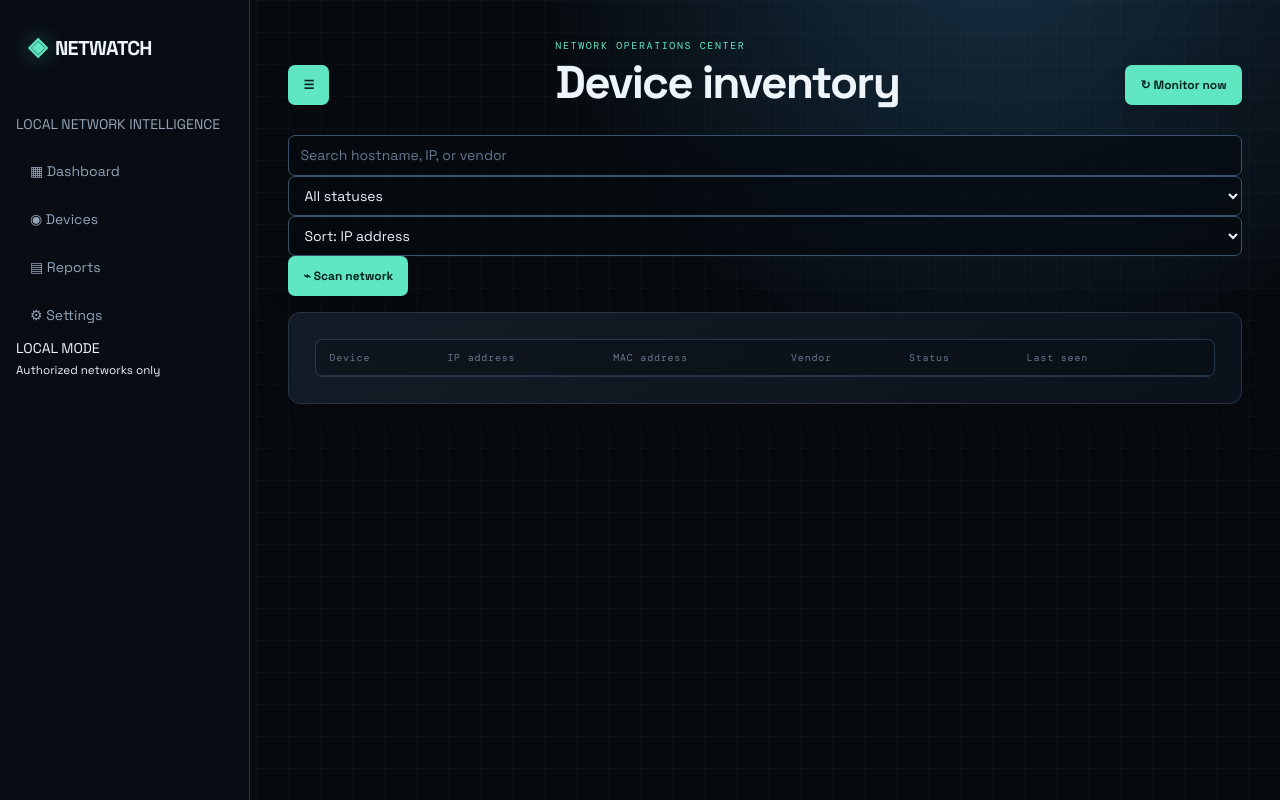
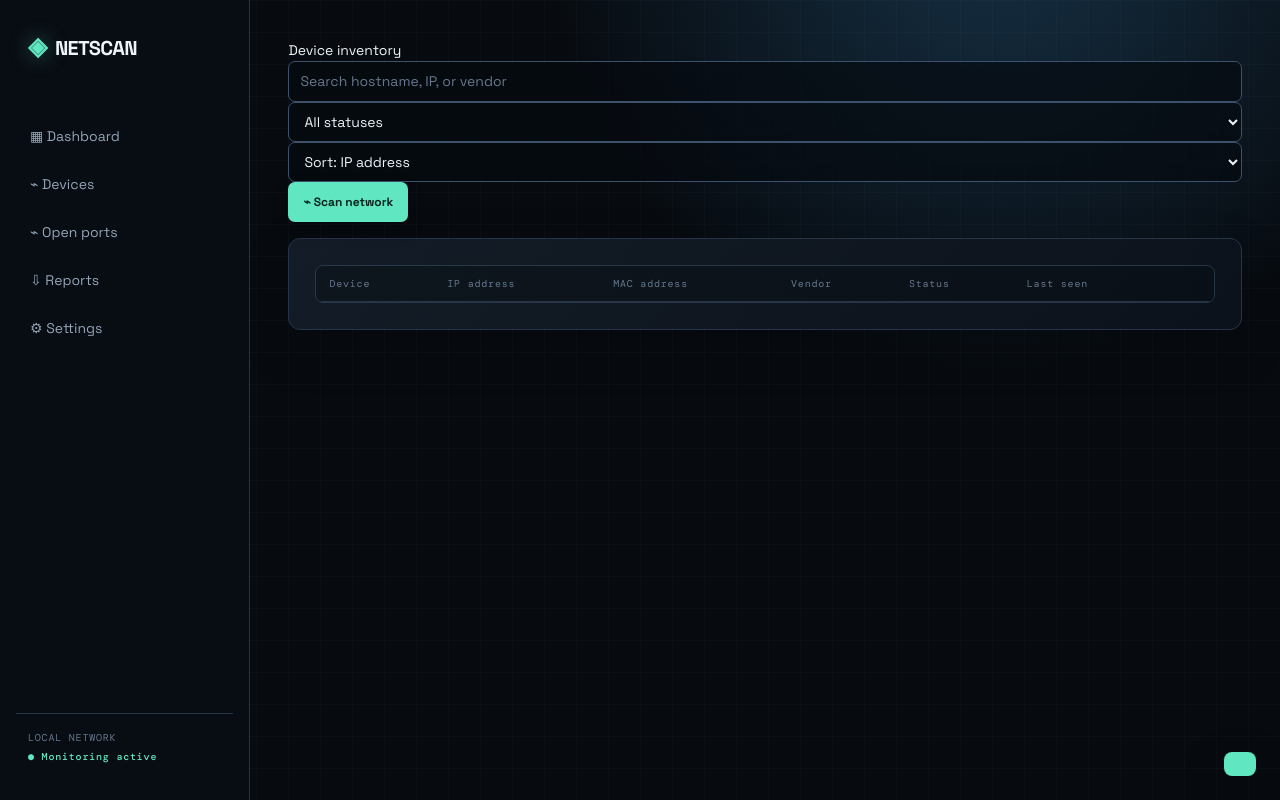
Before and after one commit to PROFF-Albert/NETSCAN, a Python web app: template templates/devices.html in a window 1280 px wide. Run offline with Jinja, Linux system fonts and the light colour scheme; the template is opened without the code that fills it, so the values that code supplies are empty.

Commit message:
ui: standardize base template title/brand to NETSCAN and remove leftover NetWatch demo wording

```diff
--- a/templates/base.html
+++ b/templates/base.html
@@ -1 +1,31 @@
-<!doctype html><html lang="en"><head><meta charset="utf-8"><meta name="viewport" content="width=device-width,initial-scale=1"><title>{% block title %}NetWatch{% endblock %}</title><link rel="stylesheet" href="/static/style.css"><script src="https://cdn.jsdelivr.net/npm/chart.js@4.4.7/dist/chart.umd.min.js" defer></script><script src="/static/app.js" defer></script></head><body data-page="{{ page }}"><aside><div class="brand"><span>◈</span> NETWATCH</div><p class="caption">LOCAL NETWORK INTELLIGENCE</p><nav><a class="{% if page == 'dashboard' %}active{% endif %}" href="/">▦ Dashboard</a><a class="{% if page == 'devices' %}active{% endif %}" href="/devices">◉ Devices</a><a class="{% if page == 'reports' %}active{% endif %}" href="/reports">▤ Reports</a><a class="{% if page == 'settings' %}active{% endif %}" href="/settings">⚙ Settings</a></nav><div class="side-note"><i></i> LOCAL MODE<br><small>Authorized networks only</small></div></aside><main><header><button class="menu" aria-label="Toggle menu">☰</button><div><p class="eyebrow">NETWORK OPERATIONS CENTER</p><h1>{% block heading %}Dashboard{% endblock %}</h1></div><div class="header-actions"><button id="monitor-now" class="quiet">↻ Monitor now</button><span id="clock"></span></div></header>{% block content %}{% endblock %}</main><div id="toasts" aria-live="polite"></div></body></html>
+<!doctype html>
+<html lang="en">
+<head>
+  <meta charset="utf-8">
+  <meta name="viewport" content="width=device-width,initial-scale=1">
+  <title>{% block title %}NETSCAN{% endblock %}</title>
+  <link rel="stylesheet" href="/static/style.css">
+  <link rel="stylesheet" href="/static/assessment.css">
+  <script src="https://cdn.jsdelivr.net/npm/chart.js"></script>
+</head>
+<body>
+  <a class="skip-link" href="#main-content">Skip to dashboard content</a>
+  <aside>
+    <div class="brand"><span>◈</span> NETSCAN</div>
+    <nav>
+      <a href="/" {% raw %}{% if request.path == '/' %}class="active"{% endif %}{% endraw %}>▦ Dashboard</a>
+      <a href="/#devices">⌁ Devices</a>
+      <a href="/open-ports">⌁ Open ports</a>
+      <a href="/#reports">⇩ Reports</a>
+      <a href="/#settings">⚙ Settings</a>
+    </nav>
+    <div class="side-foot">LOCAL NETWORK<br><b>● Monitoring active</b></div>
+  </aside>
+  <main id="main-content">
+    {% block heading %}{% endblock %}
+    {% block content %}{% endblock %}
+  </main>
+  <div id="toast" role="status" aria-live="polite"></div>
+  <script src="/static/app.js"></script>
+</body>
+</html>
```
